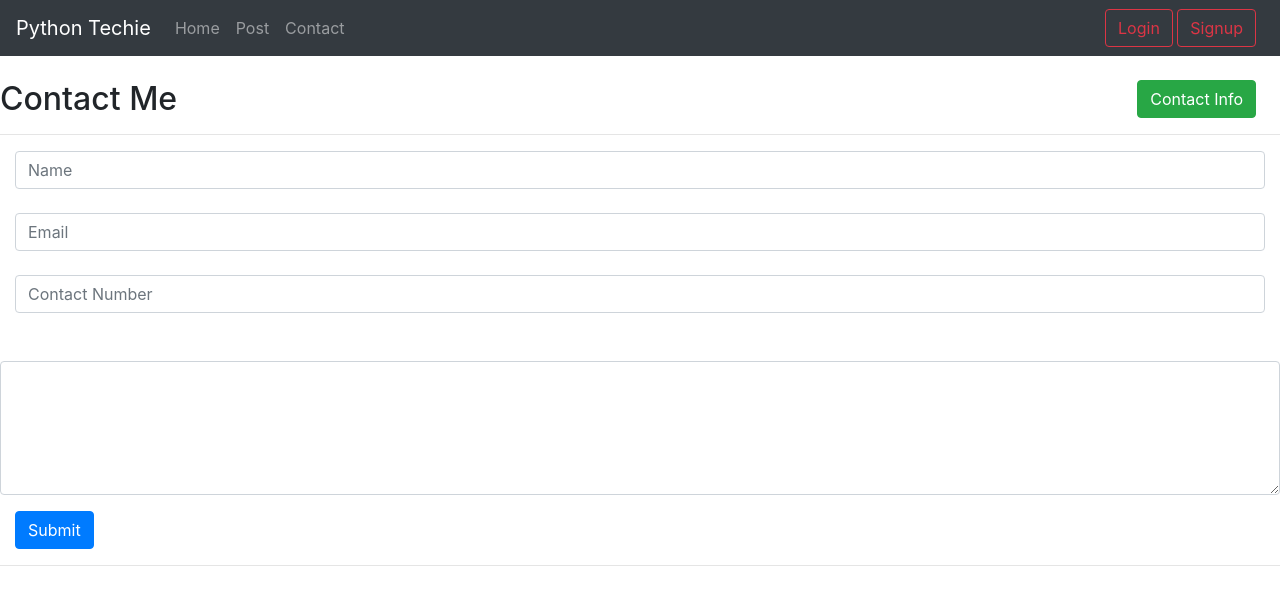
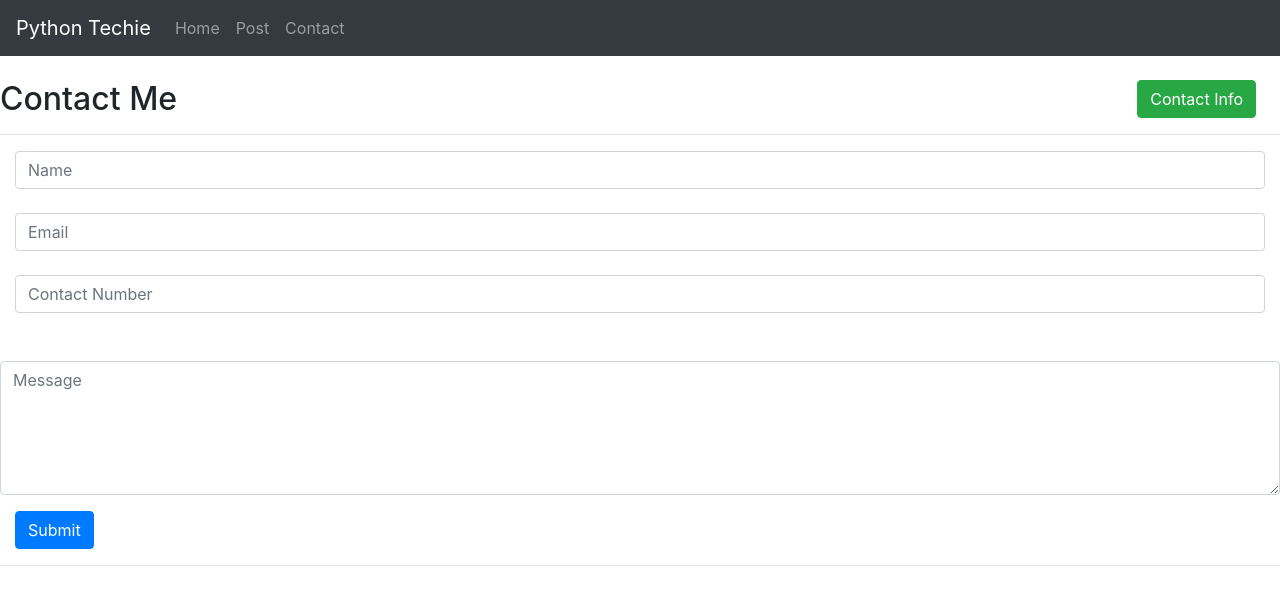
Before and after one commit to rayanserrao/Flask-Blog, a Flask app: page /contact in a window 1280 px wide. Shown: the top 605 px of the page. Run offline with Flask 2, Linux system fonts and the light colour scheme.

Commit message:
final of test1

```diff
--- a/templates/contact.html
+++ b/templates/contact.html
@@ -25,7 +25,7 @@
     <br>
     <div class="form-group">
     	<br>
-    	<textarea class="form-control" id="cmsg" name="cmsg" rows="5" cols="50" ></textarea>
+    	<textarea class="form-control" id="cmsg" name="cmsg" rows="5" cols="50" placeholder="Message"></textarea>
     </div>
 
     <div class="col">
--- a/templates/index.html
+++ b/templates/index.html
@@ -29,7 +29,7 @@
         <p>Dreams need to be bigger</p>
         <a class="btn btn-dark" href="https://github.com/rayanserrao">GitHub</a>
         <a class="btn btn-danger" href="https://www.instagram.com/rayan_serrao">Insta</a>
-        <a class="btn btn-secondary" href="https://www.linkedin.com/in/rayan-serrao">LinkedIn</a>
+        <a class="btn btn-secondary" href="https://www.linkedin.com/in/rayan-serrao-5100a9138/">LinkedIn</a>
       </div>
     </div>
     <div class="carousel-item">
--- a/templates/layout.html
+++ b/templates/layout.html
@@ -42,10 +42,7 @@
         </li>
       </ul>
 
-      <div class="mx-2">
-        <button class="btn btn-outline-danger">Login</button>
-        <button class="btn btn-outline-danger">Signup</button>
-      </div>
+
     </div>
   </nav>
   {% block content %}
```
